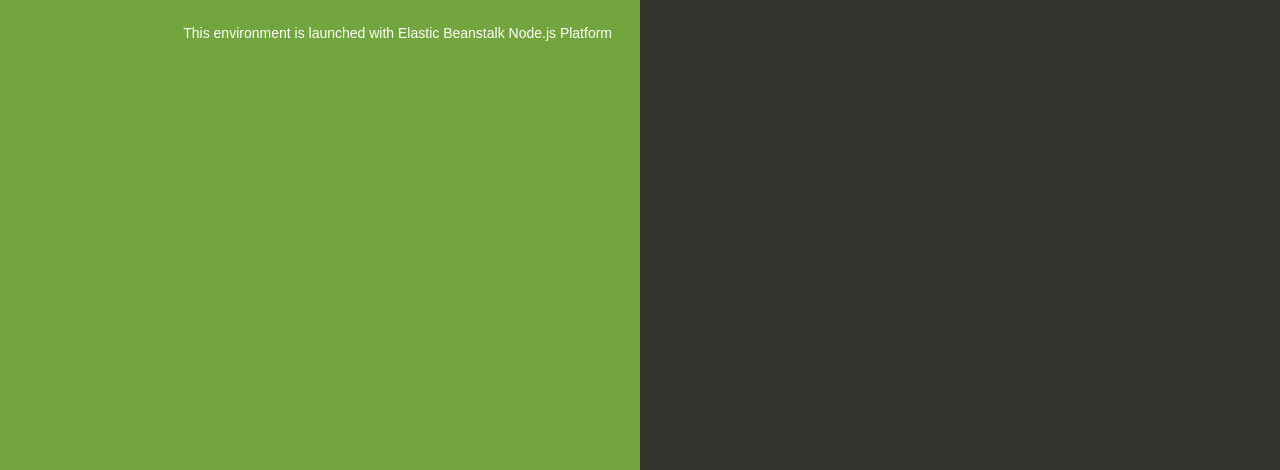
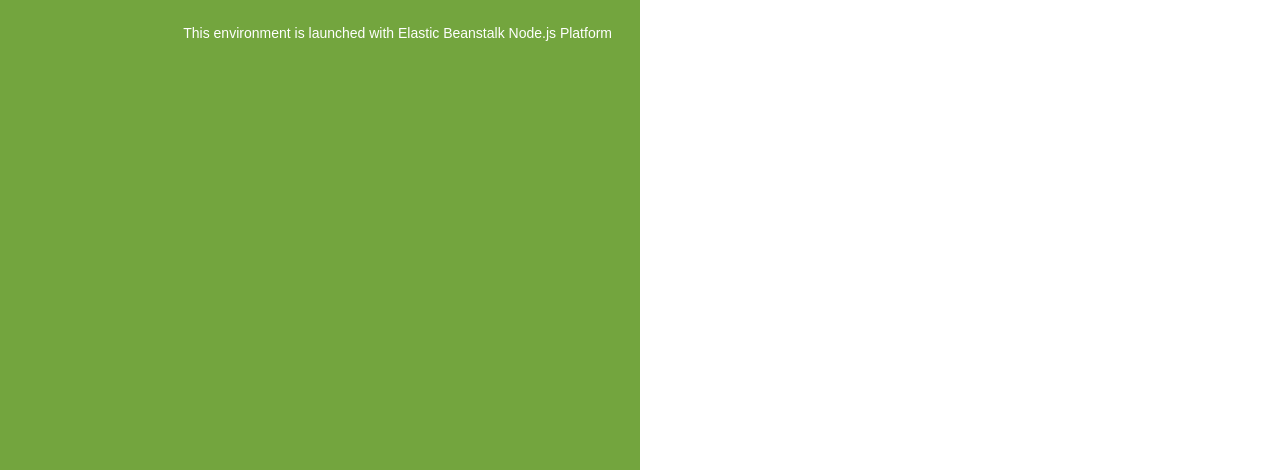
Before and after one commit to ompals92/aws-devops, a website: page index.html in a window 1280 px wide. Shown: the part 330-800 px from the top of the page. Drawn offline with Linux system fonts and the light colour scheme.

Commit message:
background color changes
dd

```diff
--- a/index.html
+++ b/index.html
@@ -49,7 +49,7 @@
         bottom: 0px;
         left: 50%;
 
-        background-color: #33342D;
+        background-color: #green;
       }
 
       h1 {
```
